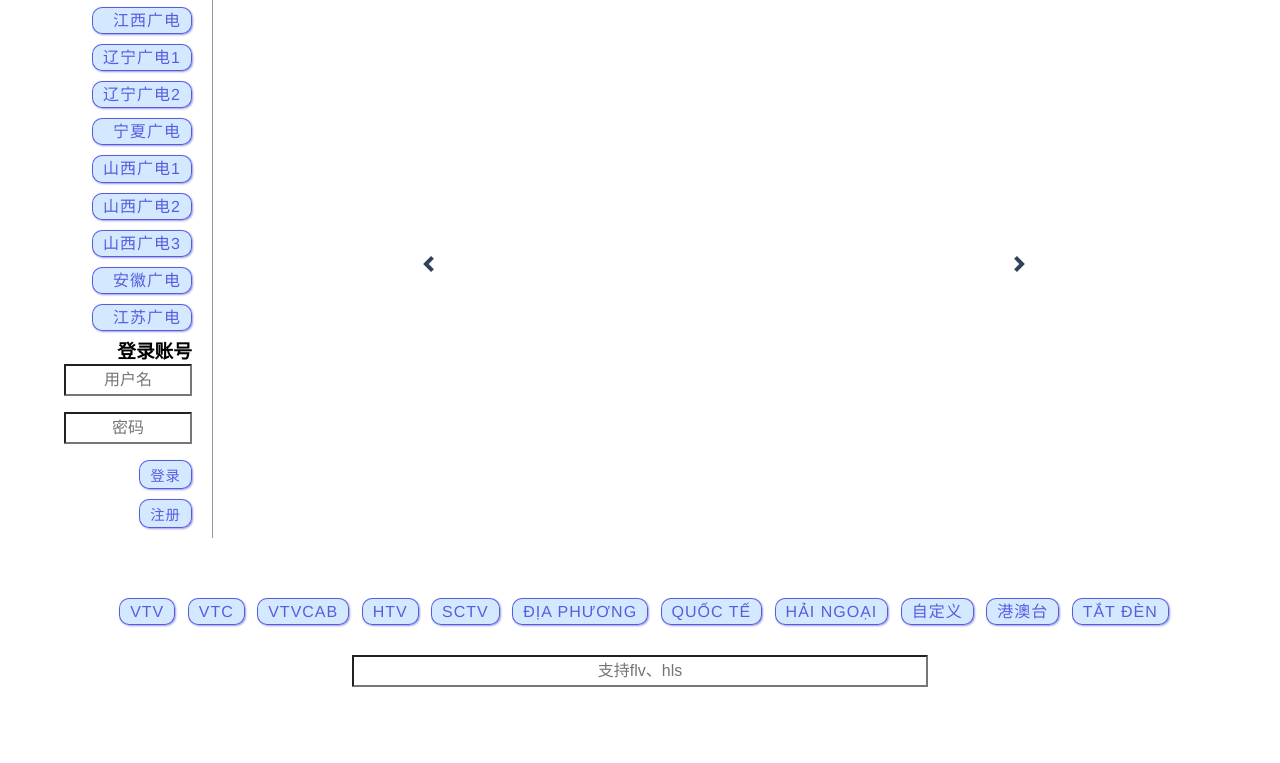
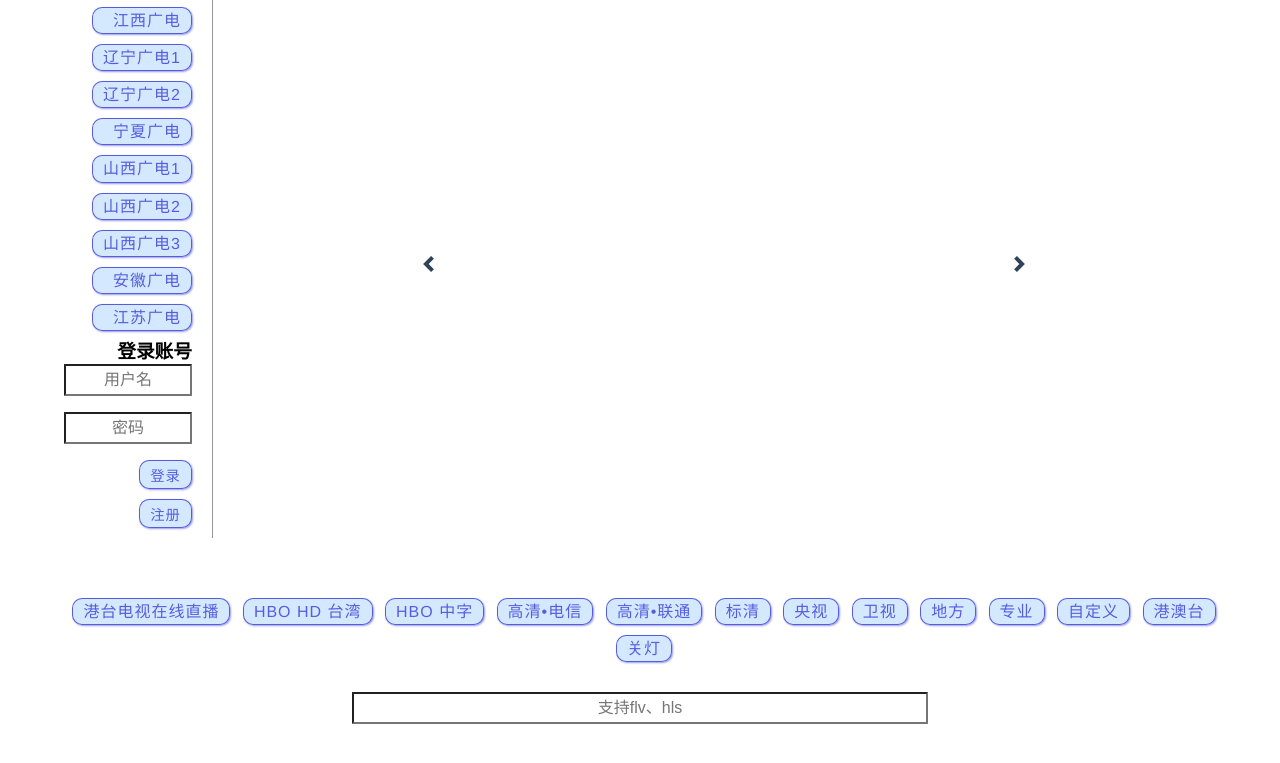
Before and after one commit to longhai/tv, a plain HTML site: page index.html in a window 1280 px wide. Shown: the part 89-852 px from the top of the page. Drawn offline with Linux system fonts and the light colour scheme; no server answers.

Commit message:
Update index.html

```diff
--- a/index.html
+++ b/index.html
@@ -34,17 +34,19 @@
     <div class="upComing"></div>
     <div class="categories">
       <ul>
-        <li data-value="myList1" class="dianxin">VTV</li>
-        <li data-value="myList2">VTC</li>
-        <li data-value="myList3">VTVcab</li>
-        <li data-value="myList4">HTV</li>
-        <li data-value="myList5">SCTV</li>
-		<li data-value="myList6">ĐỊA PHƯƠNG</li>
-		<li data-value="myList7">QUỐC TẾ</li>
-        <li data-value="myList8">Hải Ngoại</li>
+        <li data-value="" data-source="a3">港台电视在线直播</li>
+        <li data-value="hbohd" data-source="a2">HBO HD 台湾</li>
+        <li data-value="hbo" data-source="a2">HBO 中字</li>
+        <li data-value="myList1" class="dianxin">高清&bull;电信</li>
+        <li data-value="myList1a" class="liantong">高清&bull;联通</li>
+        <li data-value="myList2">标清</li>
+        <li data-value="myList3">央视</li>
+        <li data-value="myList4">卫视</li>
+        <li data-value="myList5">地方</li>
+        <li data-value="myList8">专业</li>
         <li data-value="myList9">自定义</li>
         <li data-value="myList10">港澳台</li>
-        <li data-value="0" class="switch">Tắt đèn</li>
+        <li data-value="0" class="switch">关灯</li>
       </ul>
     </div>
     <section>
```
